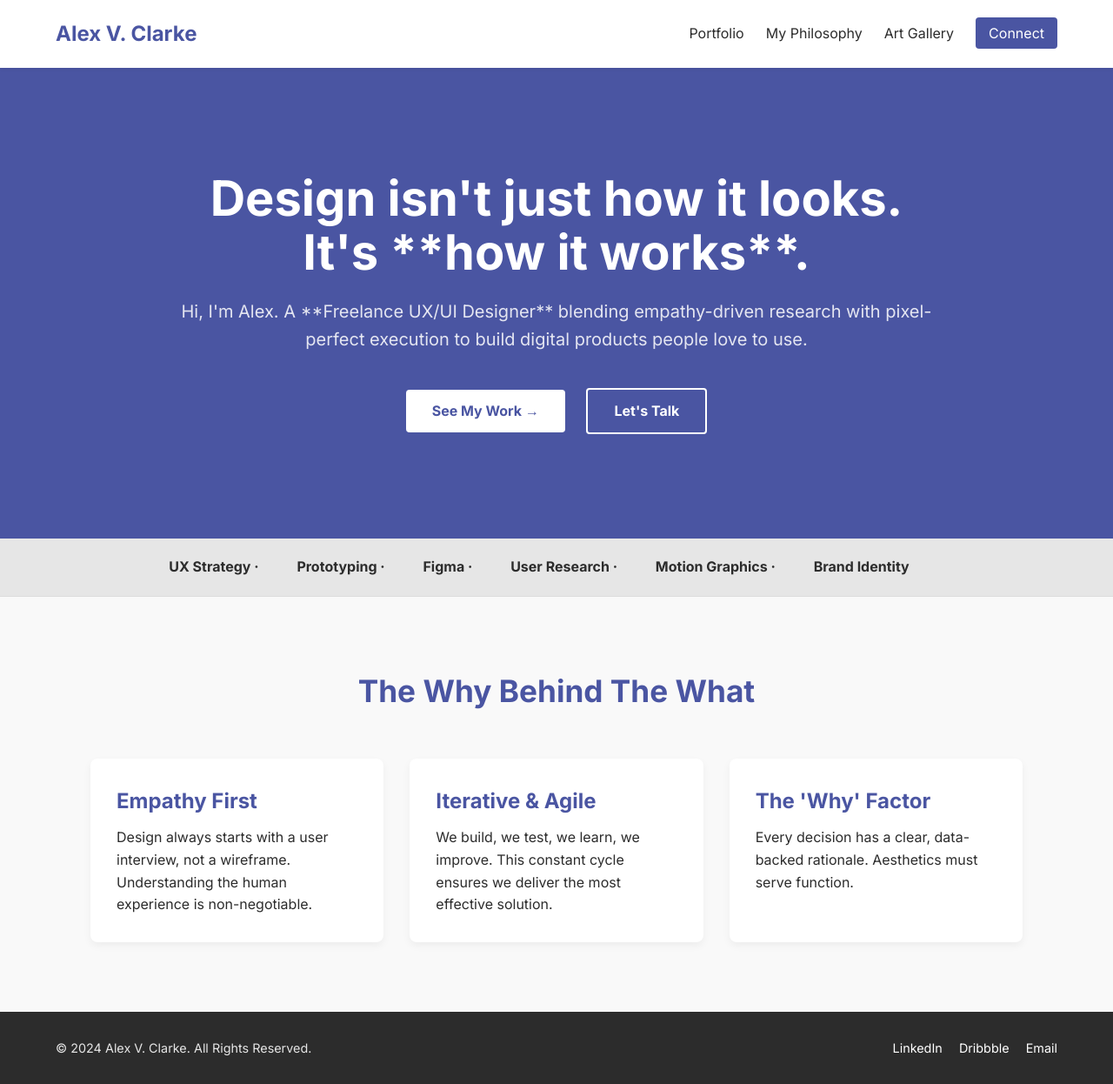
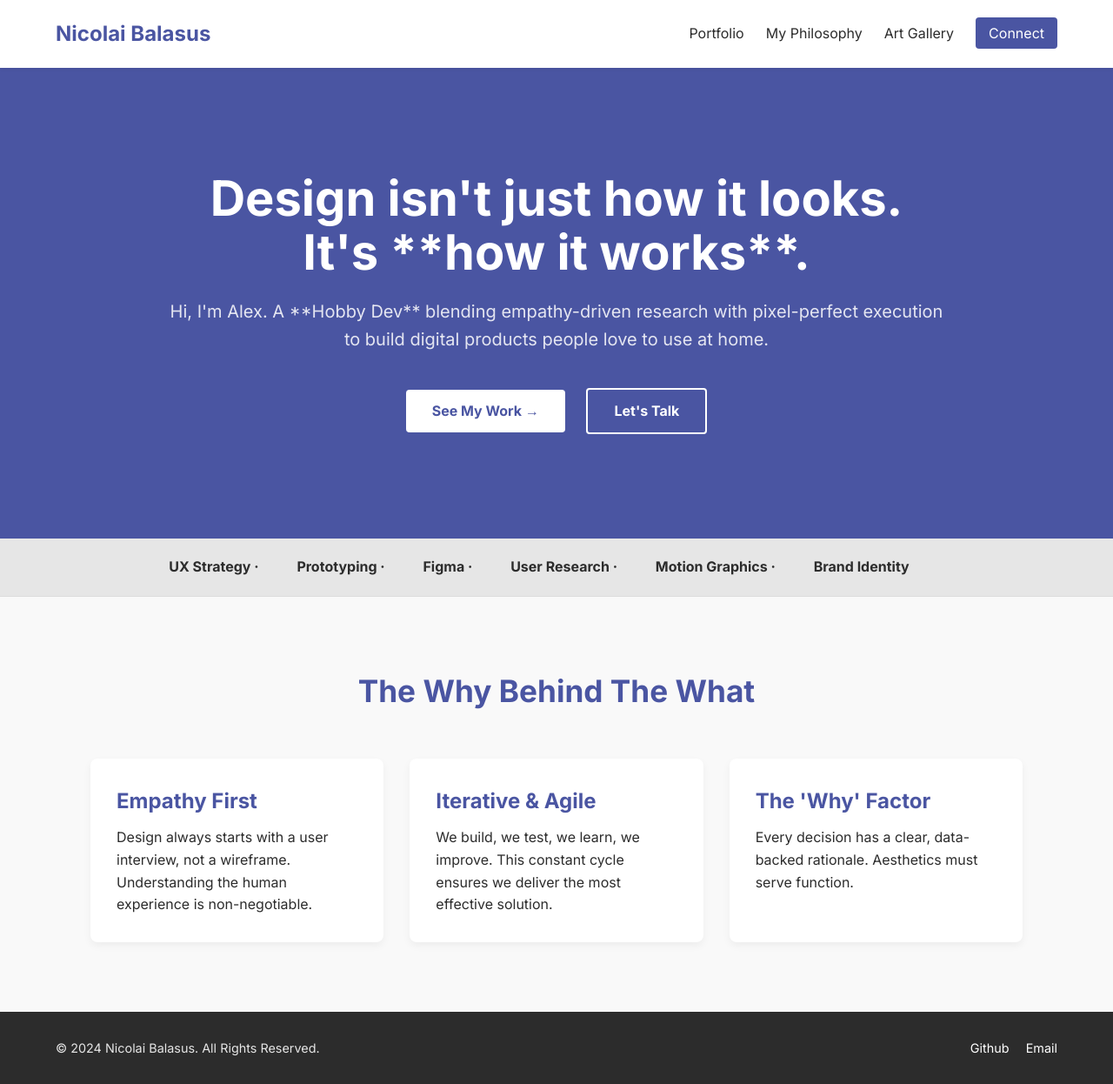
Before and after one commit to Nichno/Nichno, a plain HTML site: page index.html in a window 1280 px wide. Shown: the whole page at 87% size. Drawn offline with Linux system fonts and the light colour scheme.

Commit message:
Update index.html

```diff
--- a/index.html
+++ b/index.html
@@ -3,14 +3,14 @@
 <head>
     <meta charset="UTF-8">
     <meta name="viewport" content="width=device-width, initial-scale=1.0">
-    <title>Alex V. Clarke | Digital Craftsperson</title>
+    <title>Nicolai Balasus | Hobby Dev</title>
     <link rel="stylesheet" href="style.css">
     <link href="https://fonts.googleapis.com/css2?family=Inter:wght@300;400;700&display=swap" rel="stylesheet">
 </head>
 <body>
 
     <header>
-        <div class="logo">Alex V. Clarke</div>
+        <div class="logo">Nicolai Balasus</div>
         <nav>
             <ul>
                 <li><a href="#portfolio">Portfolio</a></li>
@@ -24,10 +24,10 @@
     <section class="hero-section">
         <div class="hero-content">
             <h1>Design isn't just how it looks. <br> It's **how it works**.</h1>
-            <p>Hi, I'm Alex. A **Freelance UX/UI Designer** blending empathy-driven research with pixel-perfect execution to build digital products people love to use.</p>
+            <p>Hi, I'm Alex. A **Hobby Dev** blending empathy-driven research with pixel-perfect execution to build digital products people love to use at home.</p>
             <div class="hero-ctas">
                 <a href="#portfolio" class="button primary">See My Work &rarr;</a>
-                <a href="#connect" class="button secondary">Let's Talk</a>
+                <a href="mailto:nicolai@balasus.eu" class="button secondary">Let's Talk</a>
             </div>
         </div>
     </section>
@@ -62,11 +62,10 @@
     </section>
 
     <footer id="connect">
-        <p>&copy; 2024 Alex V. Clarke. All Rights Reserved.</p>
+        <p>&copy; 2024 Nicolai Balasus. All Rights Reserved.</p>
         <div class="social-links">
-            <a href="#">LinkedIn</a>
-            <a href="#">Dribbble</a>
-            <a href="#">Email</a>
+            <a href="https://github.com/Nichno">Github</a>
+            <a href="mailto:nicolai@balasus.eu">Email</a>
         </div>
     </footer>
 
```
